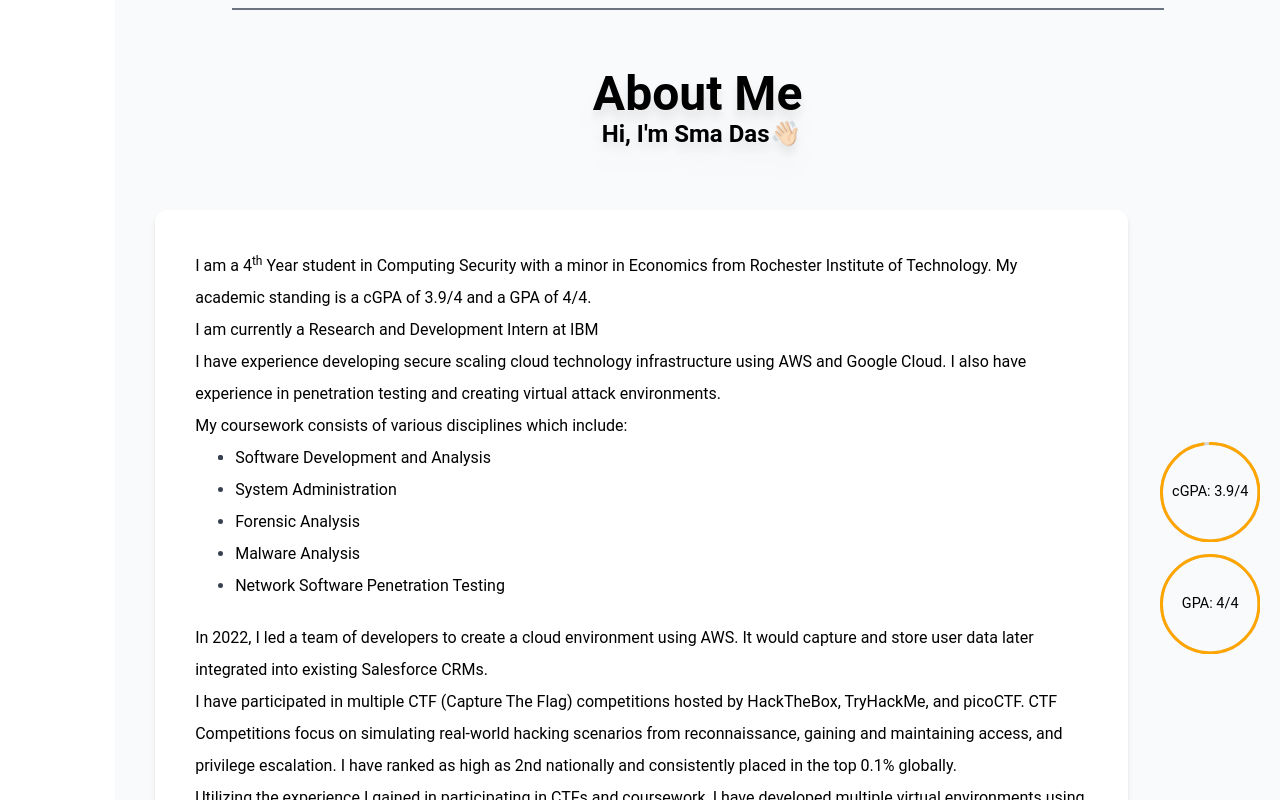
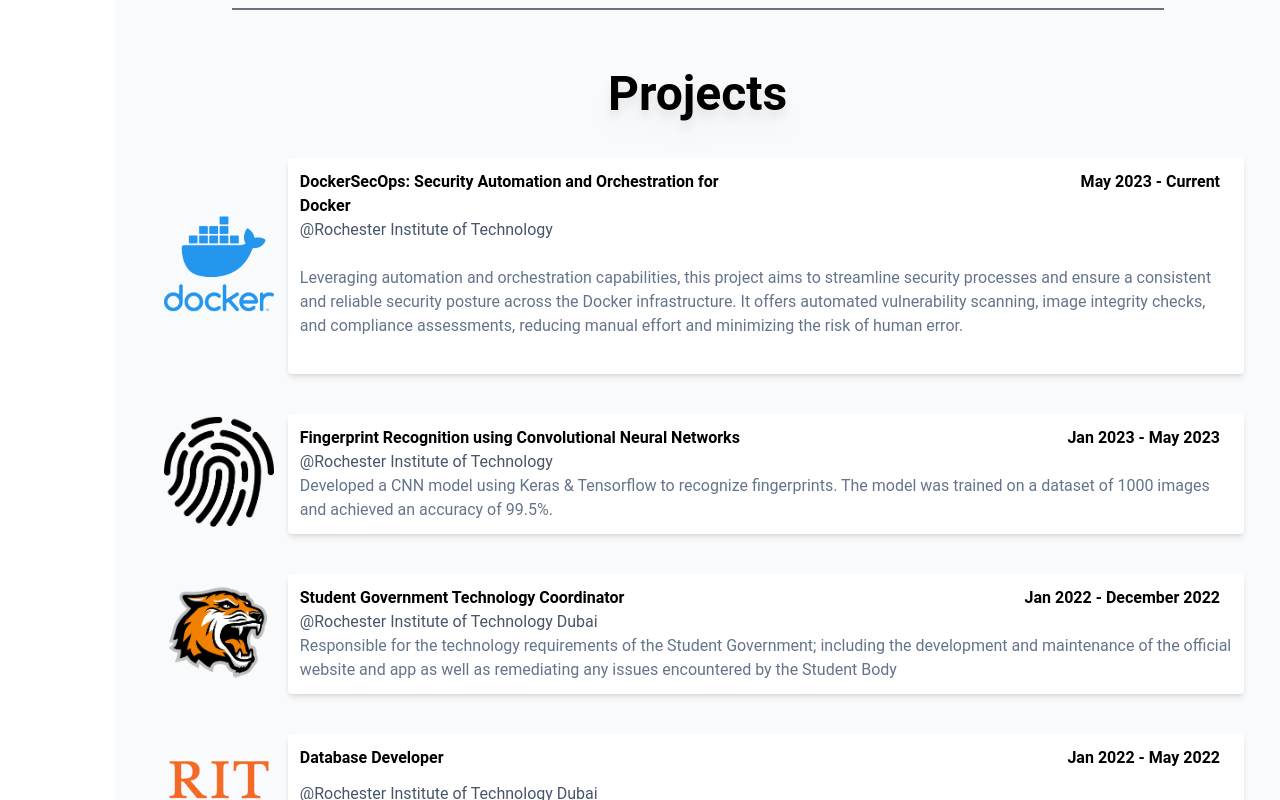
Before and after one commit to Sma-Das/next-portfolio-app, a Next.js app: page / in a window 1280 px wide. Shown: the part 1800-2600 px from the top of the page. Built offline with nearby package versions, Linux system fonts and the light colour scheme.

Commit message:
Created projects section

```diff
--- a/pages/index.tsx
+++ b/pages/index.tsx
@@ -9,6 +9,7 @@ import Footer from "../sections/footer";
 import LandingPage from "../sections/landing-page";
 import Sidebar from "../sections/sidebar";
 import Skills from "../sections/skills";
+import Projects from "../sections/projects";
 
 const Home: NextPage = () => {
   return (
@@ -44,9 +45,10 @@ const Home: NextPage = () => {
         <Sidebar />
         <Layout>
           <Experience />
+          <Projects />
+          <Certifications />
+          <Education />
           <AboutMe />
-          <Education />
-          <Certifications />
           <Skills />
         </Layout>
       </div>
--- /dev/null
+++ b/sections/projects.tsx
@@ -0,0 +1,62 @@
+import Grid from "../components/grid";
+import GridItem, { GridItemProps } from "../components/grid-item";
+
+const projects: Array<GridItemProps> = [
+  {
+    heading: "DockerSecOps: Security Automation and Orchestration for Docker",
+    location: "Rochester Institute of Technology",
+    duration: "May 2023 - Current",
+    gridImage: "/assets/projects/docker.jpg",
+    description:
+      "Leveraging automation and orchestration capabilities, this project aims to streamline security processes and ensure a consistent and reliable security posture across the Docker infrastructure. It offers automated vulnerability scanning, image integrity checks, and compliance assessments, reducing manual effort and minimizing the risk of human error. ",
+  },
+  {
+    heading: "Fingerprint Recognition using Convolutional Neural Networks",
+    location: "Rochester Institute of Technology",
+    duration: "Jan 2023 - May 2023",
+    gridImage: "/assets/projects/fingerprint.jpg",
+    description:
+      "Developed a CNN model using Keras & Tensorflow to recognize fingerprints. The model was trained on a dataset of 1000 images and achieved an accuracy of 99.5%.",
+  },
+  {
+    heading: "Student Government Technology Coordinator",
+    location: "Rochester Institute of Technology Dubai",
+    duration: "Jan 2022 - December 2022",
+    gridImage: "/assets/company_logos/rit.png",
+    description:
+      "Responsible for the technology requirements of the Student Government; including the development and maintenance of the official website and app as well as remediating any issues encountered by the Student Body",
+  },
+  {
+    heading: "Database Developer",
+    location: "Rochester Institute of Technology Dubai",
+    duration: "Jan 2022 - May 2022",
+    gridImage: "/assets/company_logos/rit-logo.jpg",
+    description:
+      "Developed a MySQL database that was responsibe to store information about  all students, employers, and courses offered by the university. Also developed a CLI interface using Python to streamline updating information in the database as well as introduce security measures preventing SQL Injection.",
+  },
+];
+const Projects: React.FC = () => {
+  return (
+    <>
+      <section
+        id="projects"
+        className="flex flex-col after:border-b-2 after:w-4/5 after:mx-[10%] after:border-gray-500 bg-slate-50 pb-10 after:pt-10"
+      >
+        <div className="text-center py-5">
+          <h1 className="font-bold text-3xl drop-shadow-xl xl:text-5xl">
+            Projects
+          </h1>
+        </div>
+        <div className=" xl:mx-4 p-5 ">
+          <Grid>
+            {projects.map((position, idx) => (
+              <GridItem key={idx} {...position} />
+            ))}
+          </Grid>
+        </div>
+      </section>
+    </>
+  );
+};
+
+export default Projects;
--- a/sections/sidebar/index.tsx
+++ b/sections/sidebar/index.tsx
@@ -9,20 +9,24 @@ import SidebarSocials, { Social } from "./socials";
 
 const routes: Array<Route> = [
   {
-    displayText: "About Me",
-    route: "#about-me",
+    displayText: "Experience",
+    route: "#experience",
   },
   {
-    displayText: "Experience",
-    route: "#experience",
+    displayText: "Projects",
+    route: "#projects",
+  },
+  {
+    displayText: "Certifications",
+    route: "#certifications",
   },
   {
     displayText: "Education",
     route: "#education",
   },
   {
-    displayText: "Certifications",
-    route: "#certifications",
+    displayText: "About Me",
+    route: "#about-me",
   },
   {
     displayText: "Skills",
--- a/utils/offset-observer.tsx
+++ b/utils/offset-observer.tsx
@@ -5,17 +5,18 @@ import { SizeContext } from "./size-observer";
 export type SectionOffset = Map<string, number>;
 
 const sections = new Map<string, number>([
+  ["experience", Infinity],
+  ["projects", Infinity],
+  ["certifications", Infinity],
+  ["education", Infinity],
   ["about-me", Infinity],
-  ["experience", Infinity],
-  ["education", Infinity],
-  ["certifications", Infinity],
   ["skills", Infinity],
 ]);
 
 export const OffsetContext = React.createContext<SectionOffset>(sections);
 
 const OffsetObserver: React.FC<ObserverProps> = ({ children }) => {
-  const [offsetValues, setOffsetValues] = useState<SectionOffset>();
+  const [, setOffsetValues] = useState<SectionOffset>();
   const { innerWidth } = useContext(SizeContext);
   const handleOffset = useCallback((newOffsetValues: SectionOffset) => {
     setOffsetValues(() => newOffsetValues);
```
Also changed, not shown: public/assets/projects/docker.jpg (added), public/assets/projects/fingerprint.jpg (added).
